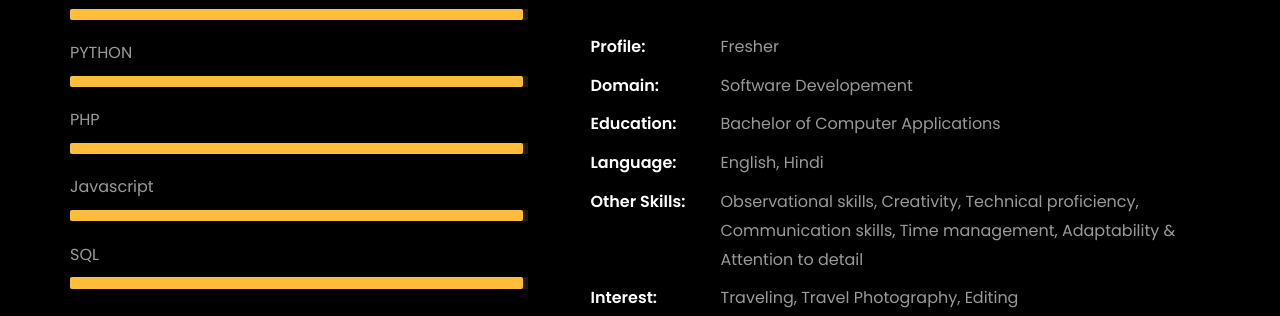
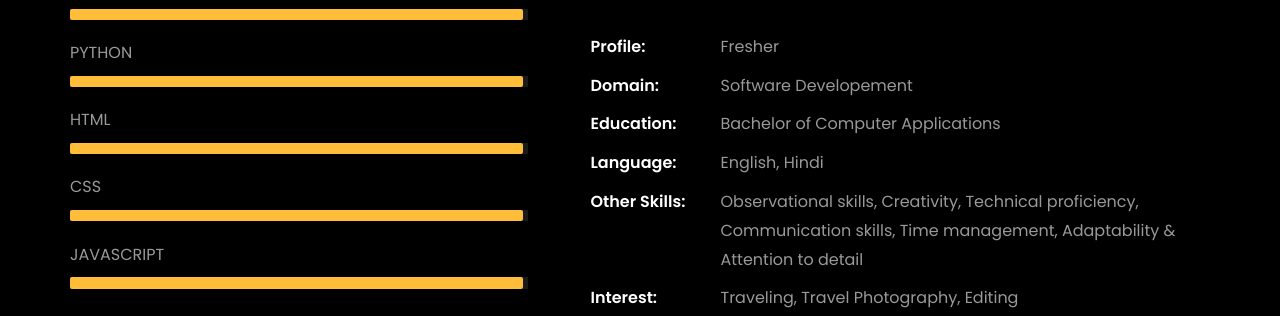
Before and after one commit to JaheerAnsari/My-Portfolio, a plain HTML site: page index.html in a window 1280 px wide. Shown: the part 1141-1457 px from the top of the page. Drawn offline with Linux system fonts and the light colour scheme; animation ran at ten frames a second; files whose address does not match are found by name.

Commit message:
Update index.html

```diff
--- a/index.html
+++ b/index.html
@@ -268,19 +268,19 @@
                       <div class="progress-bar" role="progressbar" style="width: 99%" aria-valuenow="85" aria-valuemin="0" aria-valuemax="100"></div>
                     </div>
 
-                    <span>PHP</span>
+                    <span>HTML</span>
                     <!-- <span class="pull-right">99%</span> -->
                     <div class="progress">
                       <div class="progress-bar" role="progressbar" style="width: 99%" aria-valuenow="90" aria-valuemin="0" aria-valuemax="100"></div>
                     </div>
 
-                    <span>Javascript</span>
+                    <span>CSS</span>
                     <!-- <span class="pull-right">99%</span> -->
                     <div class="progress">
                       <div class="progress-bar" role="progressbar" style="width: 99%" aria-valuenow="85" aria-valuemin="0" aria-valuemax="100"></div>
                     </div>
 
-                    <span>SQL</span>
+                    <span>JAVASCRIPT</span>
                     <!-- <span class="pull-right">99%</span> -->
                     <div class="progress">
                       <div class="progress-bar" role="progressbar" style="width: 99%" aria-valuenow="80" aria-valuemin="0" aria-valuemax="100"></div>
```
